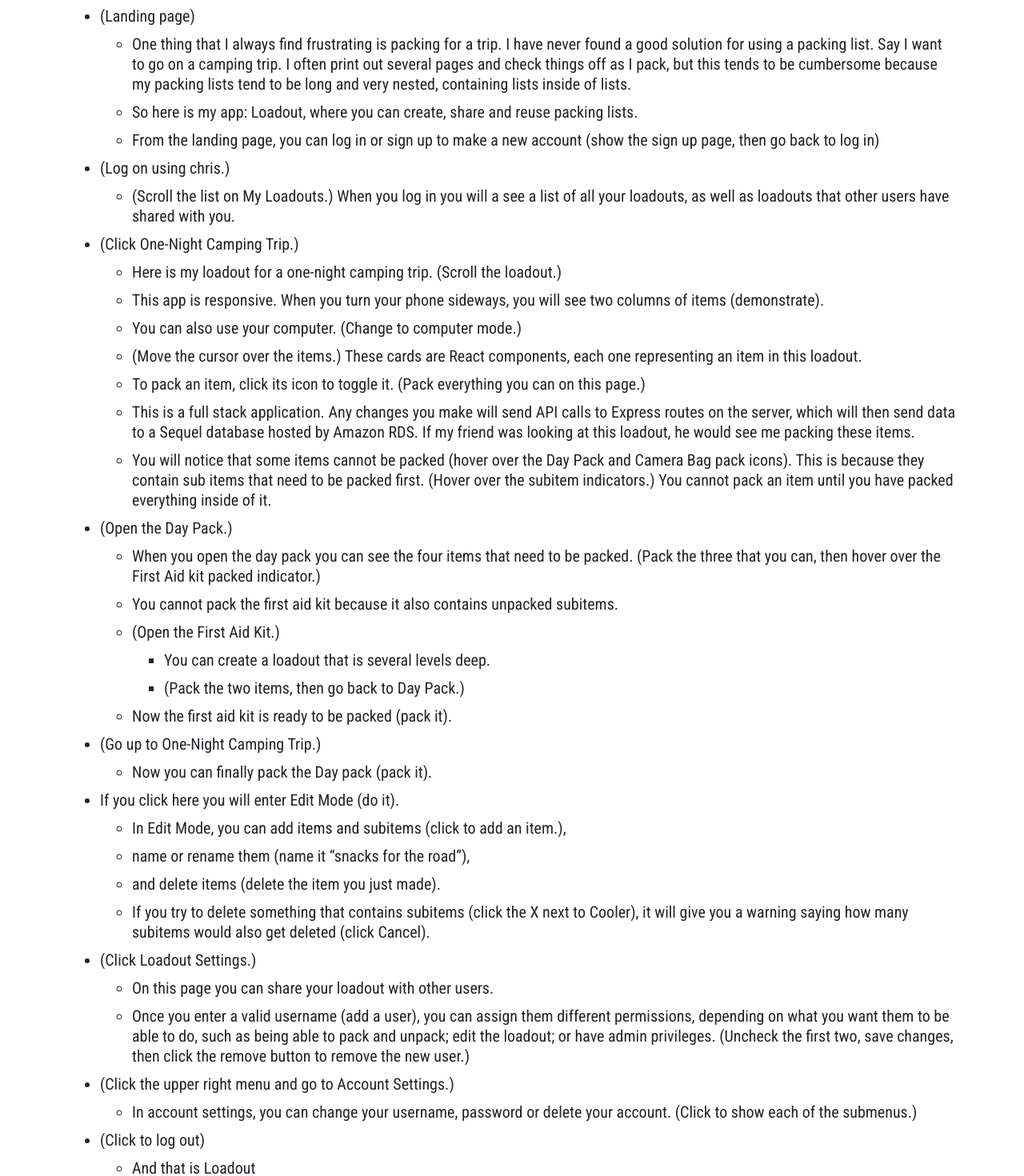
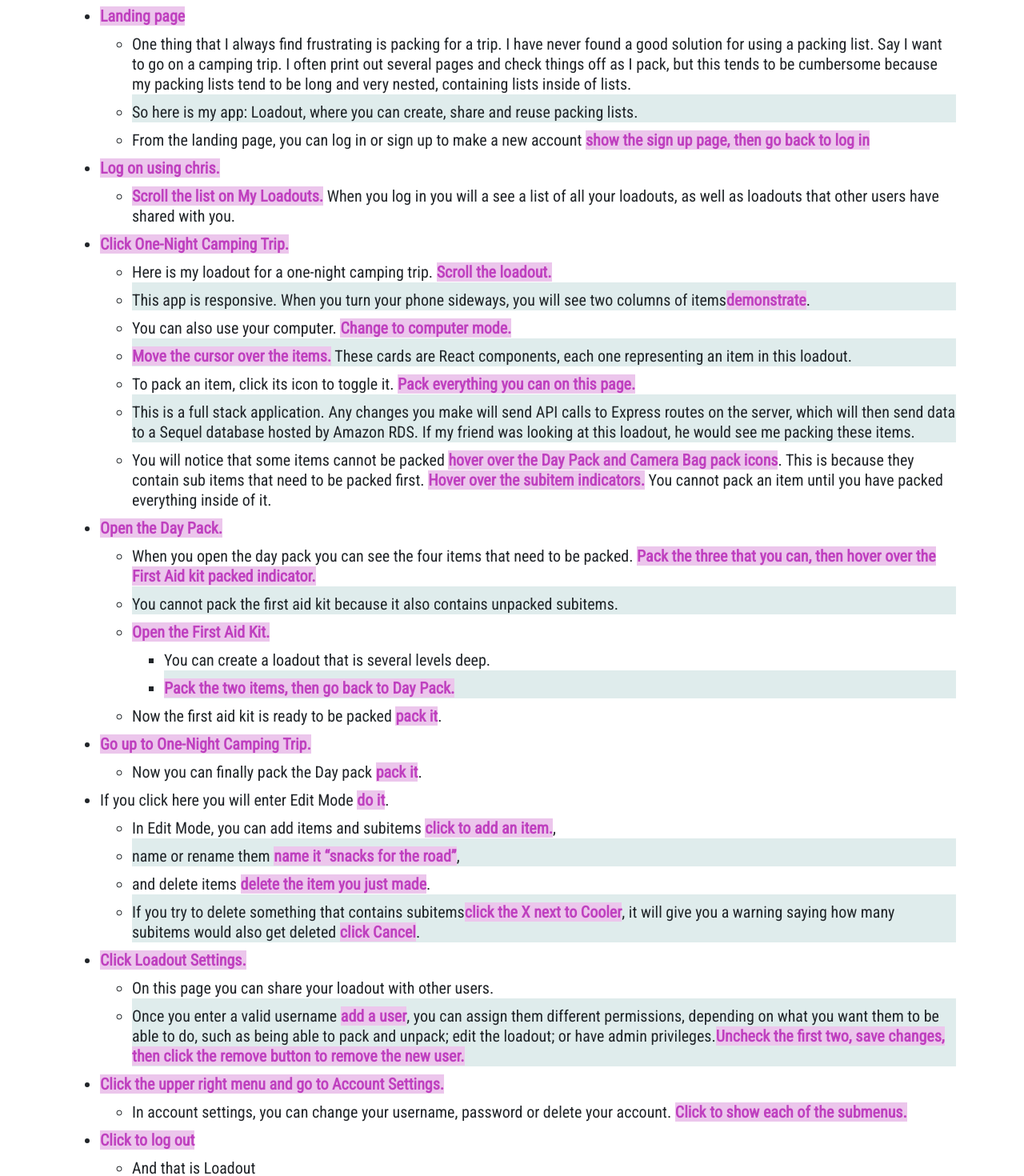
Before and after one commit to Chris-Fortier/loadout-fullstack, a React (Create React App) app in the folder client/: page /presentation in a window 1280 px wide. Shown: the part 662-2132 px from the top of the page at 80% size. Built offline with nearby package versions, Linux system fonts and the light colour scheme.

Commit message:
presentation update

```diff
--- a/client/src/components/pages/Presentation.js
+++ b/client/src/components/pages/Presentation.js
@@ -13,8 +13,10 @@ export default function StyleTester() {
                   <li>https://loadoutapp.herokuapp.com/</li>
                   <li>
                      View the account settings page so the background image is
-                     loaded View the console (so that we don’t have blue
-                     overlays randomly appearing)
+                     loaded View the console{" "}
+                     <span className="presentation-action">
+                        so that we don’t have blue overlays randomly appearing
+                     </span>
                   </li>
                   <li>
                      Inpsect, change to console, undock it and move it to second
@@ -46,7 +48,9 @@ export default function StyleTester() {
                      totally free.
                   </li>
                   <li>My capstone project is an app called Loadout.</li>
-                  <li>(Landing page)</li>
+                  <li>
+                     <span className="presentation-action">Landing page</span>
+                  </li>
                   <ul>
                      <li>
                         One thing that I always find frustrating is packing for
@@ -63,41 +67,63 @@ export default function StyleTester() {
                      </li>
                      <li>
                         From the landing page, you can log in or sign up to make
-                        a new account (show the sign up page, then go back to
-                        log in)
+                        a new account{" "}
+                        <span className="presentation-action">
+                           show the sign up page, then go back to log in
+                        </span>
                      </li>
                   </ul>
-                  <li>(Log on using chris.)</li>
+                  <li>
+                     <span className="presentation-action">
+                        Log on using chris.
+                     </span>
+                  </li>
                   <ul>
                      <li>
-                        (Scroll the list on My Loadouts.) When you log in you
-                        will a see a list of all your loadouts, as well as
-                        loadouts that other users have shared with you.
+                        <span className="presentation-action">
+                           Scroll the list on My Loadouts.
+                        </span>{" "}
+                        When you log in you will a see a list of all your
+                        loadouts, as well as loadouts that other users have
+                        shared with you.
                      </li>
                   </ul>
-                  <li>(Click One-Night Camping Trip.)</li>
+                  <li>
+                     <span className="presentation-action">
+                        Click One-Night Camping Trip.
+                     </span>
+                  </li>
                   <ul>
                      <li>
-                        Here is my loadout for a one-night camping trip. (Scroll
-                        the loadout.)
+                        Here is my loadout for a one-night camping trip.{" "}
+                        <span className="presentation-action">
+                           Scroll the loadout.
+                        </span>
                      </li>
                      <li>
                         This app is responsive. When you turn your phone
                         sideways, you will see two columns of items
-                        (demonstrate).
+                        <span className="presentation-action">demonstrate</span>
+                        .
                      </li>
                      <li>
-                        You can also use your computer. (Change to computer
-                        mode.)
+                        You can also use your computer.{" "}
+                        <span className="presentation-action">
+                           Change to computer mode.
+                        </span>
                      </li>
                      <li>
-                        (Move the cursor over the items.) These cards are React
-                        components, each one representing an item in this
-                        loadout.
+                        <span className="presentation-action">
+                           Move the cursor over the items.
+                        </span>{" "}
+                        These cards are React components, each one representing
+                        an item in this loadout.
                      </li>
                      <li>
-                        To pack an item, click its icon to toggle it. (Pack
-                        everything you can on this page.)
+                        To pack an item, click its icon to toggle it.{" "}
+                        <span className="presentation-action">
+                           Pack everything you can on this page.
+                        </span>
                      </li>
                      <li>
                         This is a full stack application. Any changes you make
@@ -107,83 +133,149 @@ export default function StyleTester() {
                         would see me packing these items.
                      </li>
                      <li>
-                        You will notice that some items cannot be packed (hover
-                        over the Day Pack and Camera Bag pack icons). This is
-                        because they contain sub items that need to be packed
-                        first. (Hover over the subitem indicators.) You cannot
-                        pack an item until you have packed everything inside of
-                        it.
+                        You will notice that some items cannot be packed{" "}
+                        <span className="presentation-action">
+                           hover over the Day Pack and Camera Bag pack icons
+                        </span>
+                        . This is because they contain sub items that need to be
+                        packed first.{" "}
+                        <span className="presentation-action">
+                           Hover over the subitem indicators.
+                        </span>{" "}
+                        You cannot pack an item until you have packed everything
+                        inside of it.
                      </li>
                   </ul>
-                  <li>(Open the Day Pack.)</li>
+                  <li>
+                     <span className="presentation-action">
+                        Open the Day Pack.
+                     </span>
+                  </li>
                   <ul>
                      <li>
                         When you open the day pack you can see the four items
-                        that need to be packed. (Pack the three that you can,
-                        then hover over the First Aid kit packed indicator.)
+                        that need to be packed.{" "}
+                        <span className="presentation-action">
+                           Pack the three that you can, then hover over the
+                           First Aid kit packed indicator.
+                        </span>
                      </li>
                      <li>
                         You cannot pack the first aid kit because it also
                         contains unpacked subitems.
                      </li>
-                     <li>(Open the First Aid Kit.)</li>
+                     <li>
+                        <span className="presentation-action">
+                           Open the First Aid Kit.
+                        </span>
+                     </li>
                      <ul>
                         <li>
                            You can create a loadout that is several levels deep.
                         </li>
-                        <li>(Pack the two items, then go back to Day Pack.)</li>
+                        <li>
+                           <span className="presentation-action">
+                              Pack the two items, then go back to Day Pack.
+                           </span>
+                        </li>
                      </ul>
                      <li>
-                        Now the first aid kit is ready to be packed (pack it).
+                        Now the first aid kit is ready to be packed{" "}
+                        <span className="presentation-action">pack it</span>.
                      </li>
                   </ul>
-                  <li>(Go up to One-Night Camping Trip.)</li>
-                  <ul>
-                     <li>Now you can finally pack the Day pack (pack it).</li>
-                  </ul>
-                  <li>If you click here you will enter Edit Mode (do it).</li>
+                  <li>
+                     <span className="presentation-action">
+                        Go up to One-Night Camping Trip.
+                     </span>
+                  </li>
                   <ul>
                      <li>
-                        In Edit Mode, you can add items and subitems (click to
-                        add an item.),
+                        Now you can finally pack the Day pack{" "}
+                        <span className="presentation-action">pack it</span>.
+                     </li>
+                  </ul>
+                  <li>
+                     If you click here you will enter Edit Mode{" "}
+                     <span className="presentation-action">do it</span>.
+                  </li>
+                  <ul>
+                     <li>
+                        In Edit Mode, you can add items and subitems{" "}
+                        <span className="presentation-action">
+                           click to add an item.
+                        </span>
+                        ,
                      </li>
                      <li>
-                        name or rename them (name it “snacks for the road”),
+                        name or rename them{" "}
+                        <span className="presentation-action">
+                           name it “snacks for the road”
+                        </span>
+                        ,
                      </li>
-                     <li>and delete items (delete the item you just made).</li>
+                     <li>
+                        and delete items{" "}
+                        <span className="presentation-action">
+                           delete the item you just made
+                        </span>
+                        .
+                     </li>
                      <li>
                         If you try to delete something that contains subitems
-                        (click the X next to Cooler), it will give you a warning
-                        saying how many subitems would also get deleted (click
-                        Cancel).
+                        <span className="presentation-action">
+                           click the X next to Cooler
+                        </span>
+                        , it will give you a warning saying how many subitems
+                        would also get deleted{" "}
+                        <span className="presentation-action">
+                           click Cancel
+                        </span>
+                        .
                      </li>
                   </ul>
-                  <li>(Click Loadout Settings.)</li>
+                  <li>
+                     <span className="presentation-action">
+                        Click Loadout Settings.
+                     </span>
+                  </li>
                   <ul>
                      <li>
                         On this page you can share your loadout with other
                         users.
                      </li>
                      <li>
-                        Once you enter a valid username (add a user), you can
-                        assign them different permissions, depending on what you
-                        want them to be able to do, such as being able to pack
-                        and unpack; edit the loadout; or have admin privileges.
-                        (Uncheck the first two, save changes, then click the
-                        remove button to remove the new user.)
+                        Once you enter a valid username{" "}
+                        <span className="presentation-action">add a user</span>,
+                        you can assign them different permissions, depending on
+                        what you want them to be able to do, such as being able
+                        to pack and unpack; edit the loadout; or have admin
+                        privileges.
+                        <span className="presentation-action">
+                           Uncheck the first two, save changes, then click the
+                           remove button to remove the new user.
+                        </span>
                      </li>
                   </ul>
                   <li>
-                     (Click the upper right menu and go to Account Settings.)
+                     <span className="presentation-action">
+                        Click the upper right menu and go to Account Settings.
+                     </span>
                   </li>
                   <ul>
                      <li>
                         In account settings, you can change your username,
-                        password or delete your account. (Click to show each of
-                        the submenus.)
+                        password or delete your account.{" "}
+                        <span className="presentation-action">
+                           Click to show each of the submenus.
+                        </span>
                      </li>
                   </ul>
-                  <li>(Click to log out)</li>
+                  <li>
+                     <span className="presentation-action">
+                        Click to log out
+                     </span>
+                  </li>
                   <ul>
                      <li>And that is Loadout</li>
                      <li>
--- a/client/src/style/style.scss
+++ b/client/src/style/style.scss
@@ -1041,6 +1041,16 @@ li {
    padding-top: 10px;
 }
 
+li:nth-child(even) {
+   background-color: hsl(180, 25, 90);
+}
+
+.presentation-action {
+   color: hsl(300, 50, 50);
+   font-weight: bold;
+   background-color: hsl(300, 50, 85);
+}
+
 // use this as the max size of all container-fluids so that the ones on the My Loadouts and Loadout Sharing pages aren't too large
 .container-fluid.single-wide-container {
    // set the maximum width of the container to be two maximum widthed cards plus the 15px margins and space between them
```
